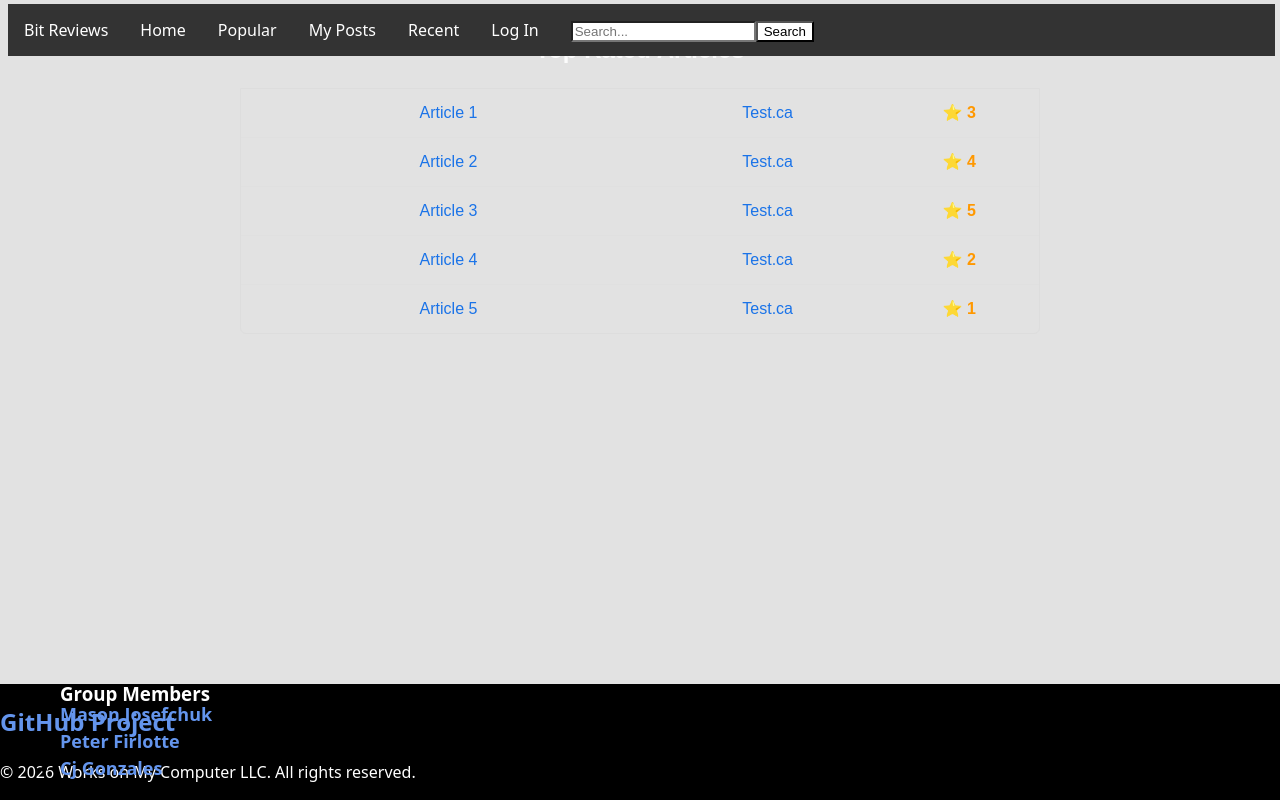
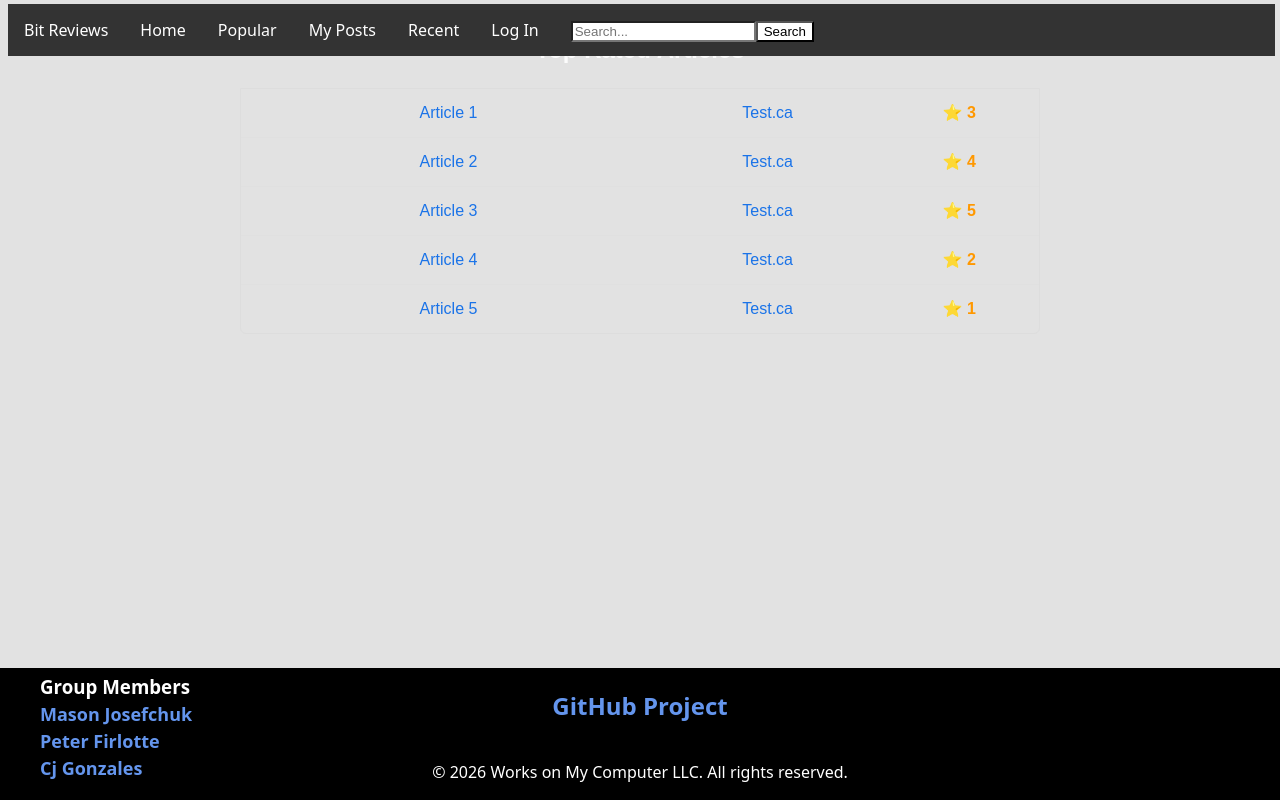
Before and after one commit to pfirlotte-rrc/COMP-4002-Project, a React (Vite) app in the folder vite-project/: page / in a window 1280 px wide. Built offline with nearby package versions, Linux system fonts and the light colour scheme.

Commit message:
Fixed issues with Footer.css positioning and Nav.tsx throwing a html error. Formatted whitespace to use what is only needed. Added comments to better visualize what the code does. Changed import for Footer to appear consistent with other imports.

```diff
--- a/vite-project/src/App.tsx
+++ b/vite-project/src/App.tsx
@@ -1,15 +1,15 @@
-import { Footer } from './components/footer/Footer.tsx';
-import Landing from './components/rated-list/Landing'
-import Nav from "./components/common/nav/Nav";
+import Footer from './components/common/footer/Footer.tsx';
+import Landing from './components/common/rated-list/Landing.tsx'
+import Nav from "./components/common/nav/Nav.tsx";
 
 function App() {
-  // App is a parent of Nav, Landing, and Footer
+  // App is a parent of Nav, Landing, and Footer.
   return (
-    // only one tag can be returned (in this case, a simple wrapper tag)
+    // Only one tag can be returned (in this case, a simple wrapper tag).
     <>
-      <Nav />
+      <Nav/>
       <Landing/>
-      <Footer></Footer>
+      <Footer/>
     </>
   );
 };
--- a/vite-project/src/components/footer/Footer.css
+++ b/vite-project/src/components/common/footer/Footer.css
@@ -7,6 +7,11 @@
   left: 0;
   bottom: 0;
   width: 100%;
+  display: flex;
+  flex-direction: column;
+  align-items: center;
+  justify-content: center;
+  box-sizing: border-box;
 }
 
 .Footer a {
@@ -20,8 +25,8 @@
 .Group-Member-Tag {
   color: white;
   position: absolute;
-  bottom: 73px;
-  left: 60px;
+  bottom: 80px;
+  left: 40px;
 }
 
 .Copyright-Text {
@@ -44,7 +49,7 @@
   font-size: 18px;
   font-weight: bold;
   bottom: 0px;
-  left: 20px;
+  left: 0px;
   text-align: left;
 }
 
--- a/vite-project/src/components/footer/Footer.tsx
+++ b/vite-project/src/components/common/footer/Footer.tsx
@@ -1,5 +1,6 @@
 import './Footer.css';
 
+// Defining how the data for groupMembers should be only string values.
 interface NameOfGroupMembers {
   memberName: string,
   githubLink: string
@@ -11,8 +12,9 @@ const groupMembers: NameOfGroupMembers[] = [
   {memberName: "Cj Gonzales", githubLink: "https://github.com/cgonzales2-rrc"}
 ];
 
-export function Footer () {
-    const currentYear = new Date().getFullYear();
+function Footer () {
+  // Uses Date function to grab only the current year.
+  const currentYear = new Date().getFullYear();
 
   return (
     <footer className="Footer">
@@ -26,7 +28,7 @@ export function Footer () {
           {groupMembers.map((member, index) => (
             <li key={index} className="Group-Member">
               <a href={member.githubLink} target="_blank">
-              {member.memberName}
+                {member.memberName}
               </a>
             </li>
           ))}
@@ -35,3 +37,5 @@ export function Footer () {
     </footer>
   );
 };
+
+export default Footer;
--- a/vite-project/src/components/common/nav/Nav.tsx
+++ b/vite-project/src/components/common/nav/Nav.tsx
@@ -14,7 +14,7 @@ const navBarPages: Page[] = [
 
 function Nav() {
     return<nav>
-        <div classname="company-name">
+        <div className="company-name">
             <span>
                 <a href="#company">Bit Reviews</a>
             </span>
```
Also changed, not shown: vite-project/src/components/common/rated-list/Landing.css (renamed from vite-project/src/components/rated-list/Landing.css), vite-project/src/components/common/rated-list/Landing.tsx (renamed from vite-project/src/components/rated-list/Landing.tsx).
